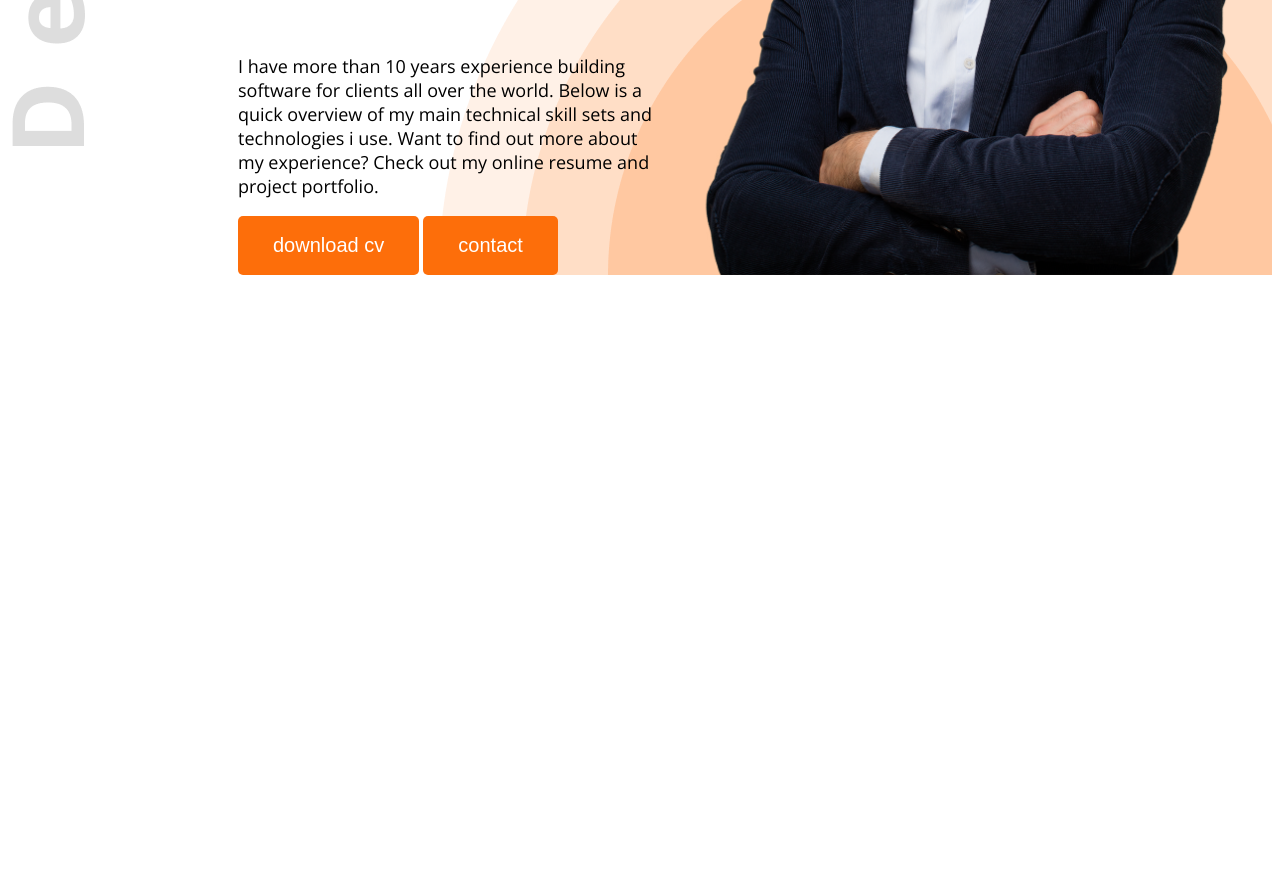
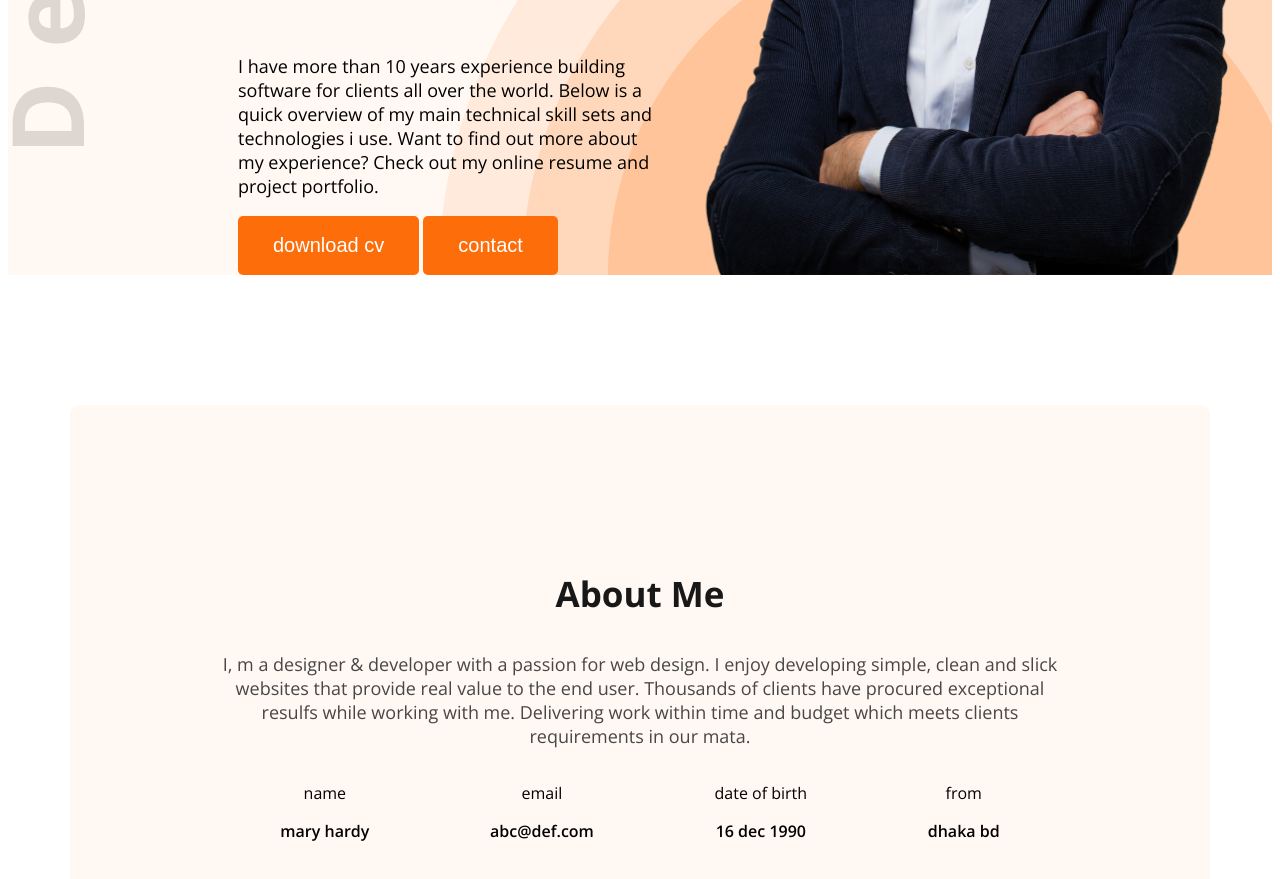
Before and after one commit to mustak123456789/web-dev-portfolio, a plain HTML site: page index.html in a window 1280 px wide. Shown: the part 667-1546 px from the top of the page. Before the commit the page ends 950 px from the top, so only its background shows below. Drawn offline with nearby package versions, Linux system fonts and the light colour scheme.

Commit message:
add the code

```diff
--- a/index.html
+++ b/index.html
@@ -10,7 +10,7 @@
     <link rel="stylesheet" href="styles/portfolio.css">
 </head>
 <body class="open-sans-normal">
-    <header class="header">
+    <header class="header secondary-bg">
         <nav>
             <H3 class="nav-title">Ma<span class="text-primary">r</span>y</H3>
             <ul>
@@ -33,9 +33,36 @@
 
         </div>
 
+
     </header>
 
     <main>
+        <section class="about secondary-bg">
+            <h3 class="section-title">About Me</h3>
+            <p class="section-description">I, m a designer & developer with a passion for web design. I enjoy developing simple, clean and slick websites that provide real value to the end user. Thousands of clients have procured exceptional resulfs while working with me. Delivering work within time and budget which meets clients requirements in our mata.
+
+            </p>
+            <div class="about-items">
+            <div class="about-item">
+                <p class="item-title">name</p>
+                <p class="item-description">mary hardy</p>
+            </div>
+            <div class="about-item">
+                <p class="item-title">email</p>
+                <p class="item-description">abc@def.com</p>
+            </div>
+            <div class="about-item">
+                <p class="item-title">date of birth</p>
+                <p class="item-description">16 dec 1990</p>
+            </div>
+            <div class="about-item">
+                <p class="item-title">from</p>
+                <p class="item-description">dhaka bd</p>
+            </div>
+
+            </div>
+
+        </section>
 
     </main>
 
--- a/styles/portfolio.css
+++ b/styles/portfolio.css
@@ -50,3 +50,23 @@ margin: 0 35px 0 230px;}
 .header{background-image: url("../images/developer.png") , url("../images/header_bg.png");
 background-repeat: no-repeat;
 background-position: top left, right bottom;}
+.section-title{font-size: 35px;font-weight: bold;
+color: #181818;}
+.section-description{font-size: 18px;
+color: #474747;}
+
+.secondary-bg{background-color:#FFF8F3 ;}
+/*about style*/
+.about{border-radius: 10px;
+padding: 130px 150px;
+text-align: center;
+margin-top: 130px;}
+
+/*main styls*/
+main{max-width: 1140px;
+margin: 0 auto;}
+
+.item-description{font-weight: 600;}
+
+.about-items{display: flex;
+justify-content: space-around;}
```
